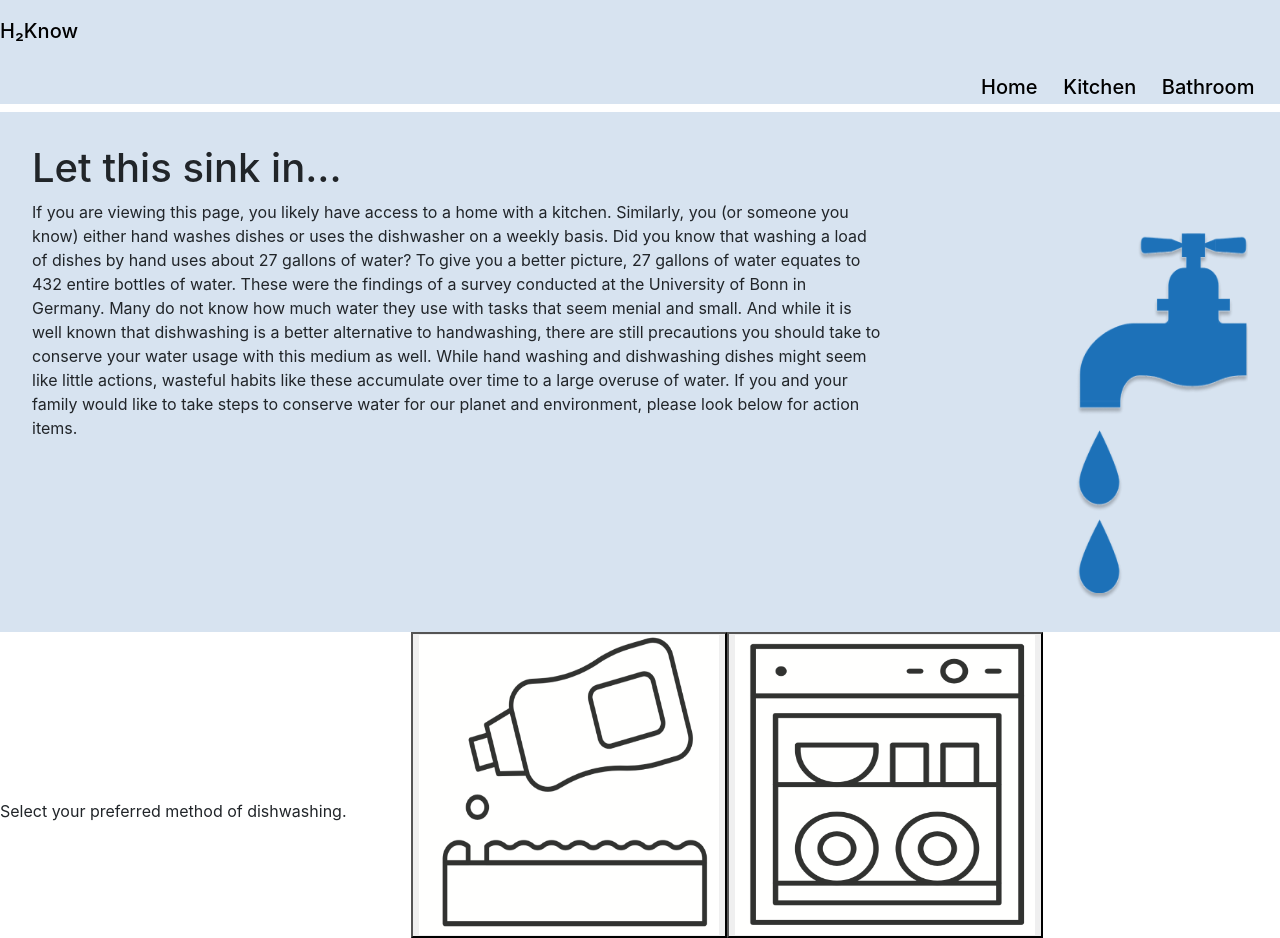
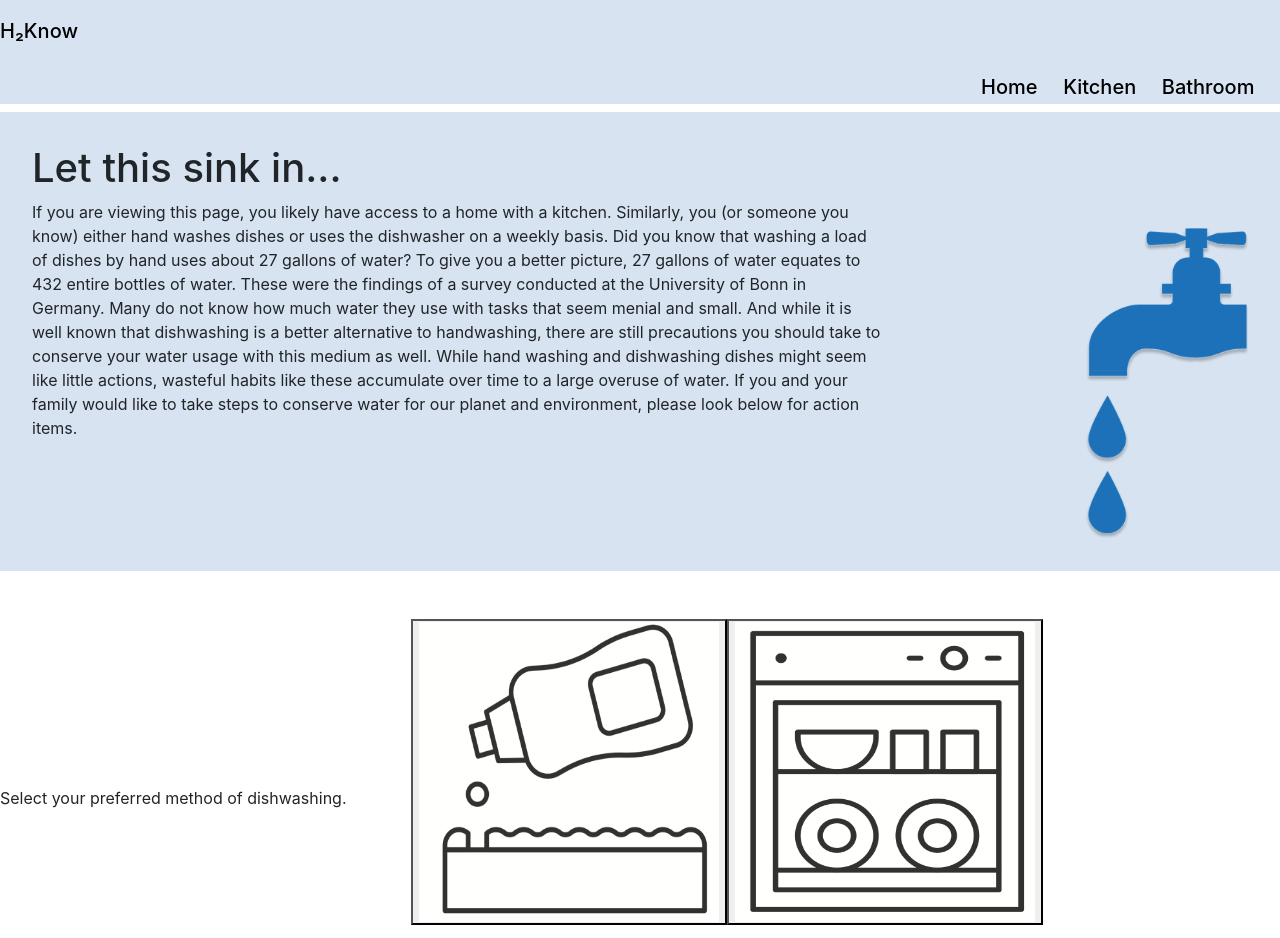
Before and after one commit to UW-INFO442-AU21/group7-smartwater, a React (Create React App) app: page /kitchen in a window 1280 px wide. Built offline with nearby package versions, Linux system fonts and the light colour scheme.

Commit message:
fix buttons

```diff
--- a/src/Pages/KitchenPage.js
+++ b/src/Pages/KitchenPage.js
@@ -22,6 +22,7 @@ export default function KitchenPage() {
       </p>
       <img align = "right" id="faucet" src={faucet} alt="faucet" width="300" height="400"/>
       </div>
+      <div className = "dishwash">
       <p className="center"> Select your preferred method of dishwashing. </p>
       <div className = "center">
         <div className = "secondsection" id="selectmethod" >
@@ -82,7 +83,7 @@ export default function KitchenPage() {
         </div>
       </div>
       </div>
-
+     </div>
     </div>
   )
 }
--- a/src/index.css
+++ b/src/index.css
@@ -102,7 +102,7 @@ code {
 }
 
 #shower {
-  display: inline-block;
+
   width: 20%;
   float: right;
 }
@@ -183,6 +183,8 @@ code {
 #shower {
   width: 225px;
   height: auto;
+  margin-top: 110px;
+  margin-right: 40px;
 }
 
 #waterdrop {
@@ -194,3 +196,12 @@ code {
   width: 275px;
   height: auto;
 }
+
+#faucet {
+  width: 230px;
+  height: auto;
+}
+
+.dishwash {
+  padding-top: 3rem;
+}
```
